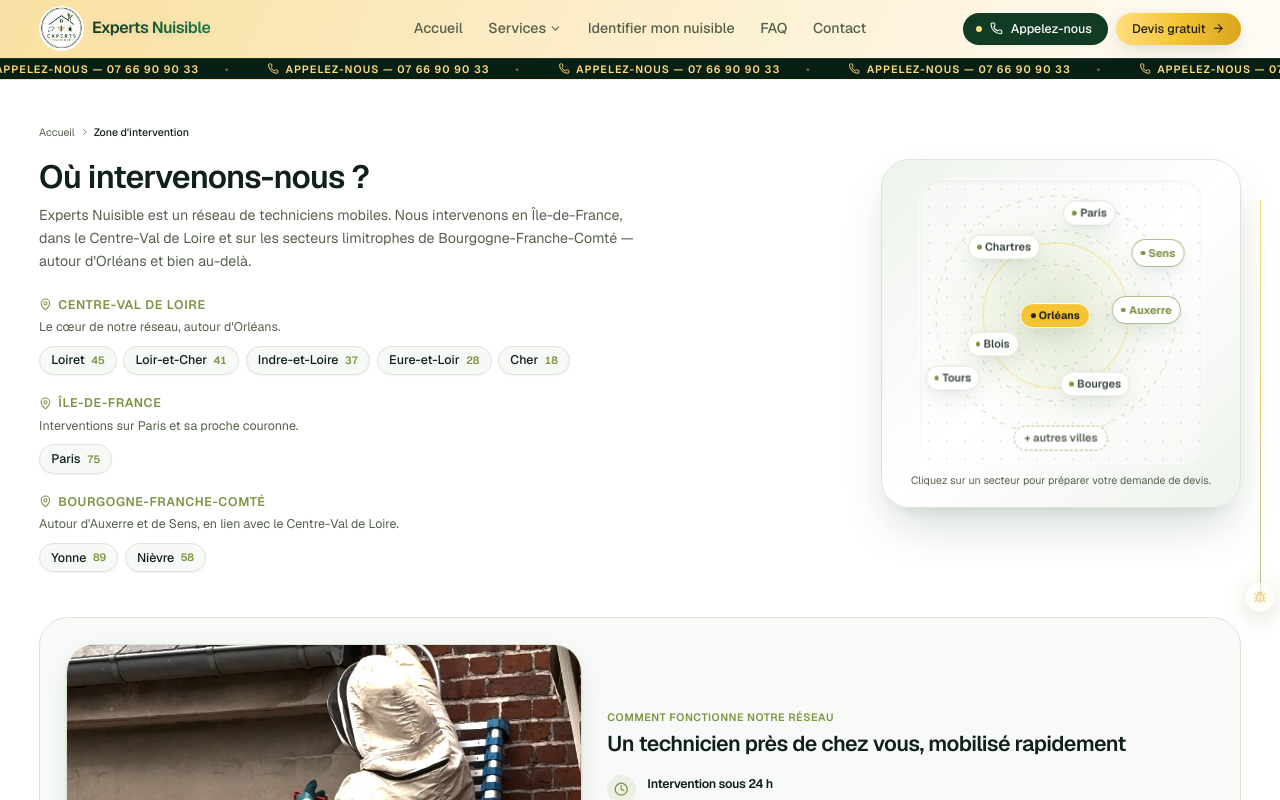
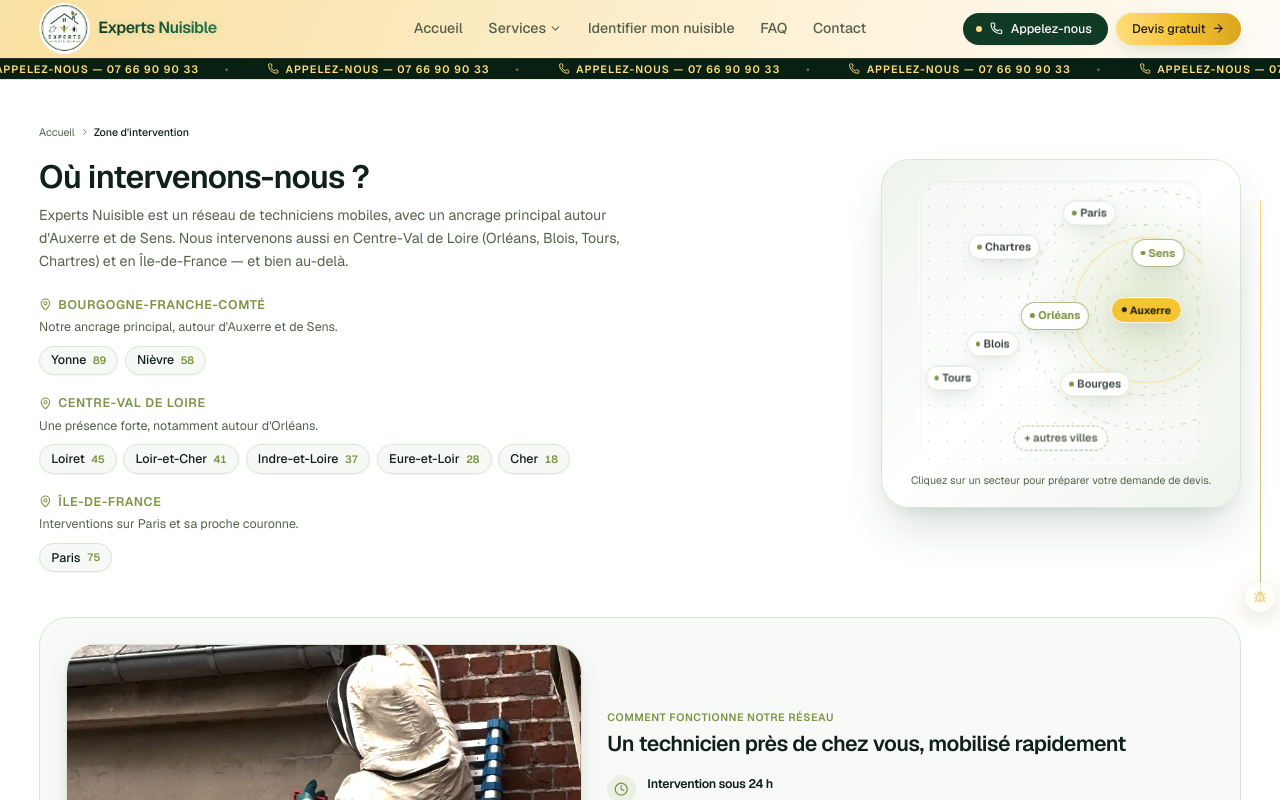
Before and after one commit to Ryad-Cyber/experts-nuisible, a Next.js app: page /zones-intervention in a window 1280 px wide. Shown: the top 800 px of the page. Built offline with nearby package versions, Linux system fonts and the light colour scheme.

Commit message:
improve local positioning, navigation labels and brand visibility

```diff
--- a/src/app/zones-intervention/page.tsx
+++ b/src/app/zones-intervention/page.tsx
@@ -89,9 +89,9 @@ export default function ZonesInterventionPage() {
               Où intervenons-nous ?
             </h1>
             <p className="mt-3 text-base leading-relaxed text-muted-foreground">
-              Experts Nuisible est un réseau de techniciens mobiles. Nous intervenons en
-              Île-de-France, dans le Centre-Val de Loire et sur les secteurs limitrophes de
-              Bourgogne-Franche-Comté — autour d&apos;Orléans et bien au-delà.
+              Experts Nuisible est un réseau de techniciens mobiles, avec un ancrage principal
+              autour d&apos;Auxerre et de Sens. Nous intervenons aussi en Centre-Val de Loire
+              (Orléans, Blois, Tours, Chartres) et en Île-de-France — et bien au-delà.
             </p>
 
             <div className="mt-7 flex flex-col gap-6">
--- a/src/components/layout/Header.tsx
+++ b/src/components/layout/Header.tsx
@@ -187,7 +187,7 @@ export function Header() {
     >
       <Container className="grid h-16 grid-cols-[1fr_auto] items-center md:h-18 md:grid-cols-[1fr_auto_1fr]">
         <Link href="/" className="flex items-center gap-2.5 justify-self-start">
-          <Logo size="md" className="size-13 md:size-14" />
+          <Logo size="md" className="size-14 md:size-16" />
           <span className="bg-gradient-to-r from-primary to-primary-light bg-clip-text text-base font-semibold tracking-tight text-transparent drop-shadow-[0_1px_4px_rgb(30_122_76_/_0.12)] md:text-lg">
             {siteConfig.name}
           </span>
--- a/src/config/site.ts
+++ b/src/config/site.ts
@@ -60,7 +60,7 @@ export const siteConfig = {
     { label: "Guêpes & frelons", href: "/services/nuisibles-volants" },
     { label: "Chenilles processionnaires", href: "/nuisibles/chenilles" },
     { label: "Désinfection & assainissement", href: "/services/desinfection" },
-    { label: "Autres nuisibles", href: "/nuisibles" },
+    { label: "Tous les nuisibles", href: "/nuisibles" },
   ] as NavLink[],
   cta: {
     callNow: "Appeler maintenant",
--- a/src/data/coverage.ts
+++ b/src/data/coverage.ts
@@ -22,8 +22,16 @@ export type CoverageRegion = {
 // chez moi ? »), et calqué sur le `areaServed` déjà déclaré dans le schema.
 export const COVERAGE_REGIONS: CoverageRegion[] = [
   {
+    name: "Bourgogne-Franche-Comté",
+    lead: "Notre ancrage principal, autour d'Auxerre et de Sens.",
+    departments: [
+      { name: "Yonne", code: "89" },
+      { name: "Nièvre", code: "58" },
+    ],
+  },
+  {
     name: "Centre-Val de Loire",
-    lead: "Le cœur de notre réseau, autour d'Orléans.",
+    lead: "Une présence forte, notamment autour d'Orléans.",
     departments: [
       { name: "Loiret", code: "45" },
       { name: "Loir-et-Cher", code: "41" },
@@ -36,14 +44,6 @@ export const COVERAGE_REGIONS: CoverageRegion[] = [
     name: "Île-de-France",
     lead: "Interventions sur Paris et sa proche couronne.",
     departments: [{ name: "Paris", code: "75" }],
-  },
-  {
-    name: "Bourgogne-Franche-Comté",
-    lead: "Autour d'Auxerre et de Sens, en lien avec le Centre-Val de Loire.",
-    departments: [
-      { name: "Yonne", code: "89" },
-      { name: "Nièvre", code: "58" },
-    ],
   },
 ];
 
@@ -60,21 +60,21 @@ export type CoverageHub = {
   short: string;
   x: number;
   y: number;
-  /** Hub central du réseau (un seul : Orléans) — style plein accent. */
+  /** Hub central du réseau (un seul : Auxerre) — style plein accent. */
   primary?: boolean;
-  /** Pôle régional fort (Auxerre, Sens) — se distingue des villes secondaires
+  /** Pôle régional fort (Sens, Orléans) — se distingue des villes secondaires
    *  sans rivaliser visuellement avec le hub central. */
   secondary?: boolean;
 };
 
-// Placement relatif approximatif (0–100) des principaux hubs autour d'Orléans.
+// Placement relatif approximatif (0–100) des principaux hubs autour d'Auxerre.
 // Carte abstraite, pas cartographique : les anneaux évoquent le rayon d'action.
 export const COVERAGE_HUBS: CoverageHub[] = [
   { name: "Paris / Île-de-France", short: "Paris", x: 60, y: 12 },
   { name: "Chartres", short: "Chartres", x: 30, y: 24 },
   { name: "Sens", short: "Sens", x: 84, y: 26, secondary: true },
-  { name: "Auxerre", short: "Auxerre", x: 80, y: 46, secondary: true },
-  { name: "Orléans", short: "Orléans", x: 48, y: 48, primary: true },
+  { name: "Auxerre", short: "Auxerre", x: 80, y: 46, primary: true },
+  { name: "Orléans", short: "Orléans", x: 48, y: 48, secondary: true },
   { name: "Blois", short: "Blois", x: 26, y: 58 },
   { name: "Tours", short: "Tours", x: 12, y: 70 },
   { name: "Bourges", short: "Bourges", x: 62, y: 72 },
--- a/src/data/faq.ts
+++ b/src/data/faq.ts
@@ -32,7 +32,7 @@ export const faqItems: FaqItem[] = [
   {
     question: "Dans quelles zones intervenez-vous ?",
     answer:
-      "Nous intervenons grâce à un réseau de techniciens couvrant de nombreuses agglomérations françaises, notamment à Orléans et dans le Loiret, à Blois, Tours et Chartres, ainsi que plus largement en Centre-Val de Loire et en Île-de-France. Contactez-nous pour vérifier la disponibilité de nos équipes dans votre secteur avant de programmer votre intervention.",
+      "Nous intervenons grâce à un réseau de techniciens couvrant de nombreuses agglomérations françaises, avec un ancrage principal autour d'Auxerre et de Sens, ainsi qu'à Orléans, Blois, Tours et Chartres, en Bourgogne-Franche-Comté, en Centre-Val de Loire et en Île-de-France. Contactez-nous pour vérifier la disponibilité de nos équipes dans votre secteur avant de programmer votre intervention.",
   },
   {
     question: "Comment obtenir un devis pour une intervention ?",
```
